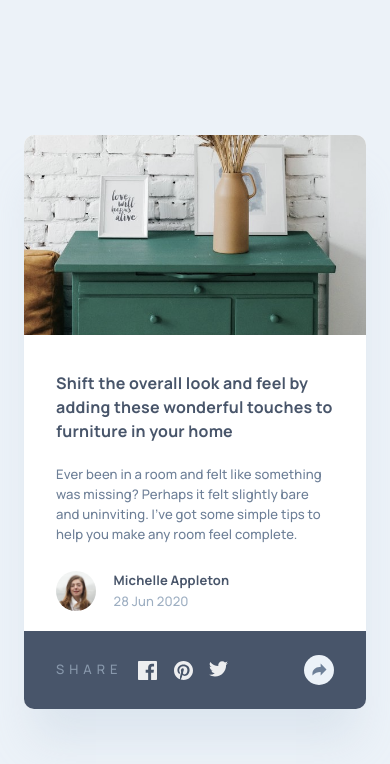
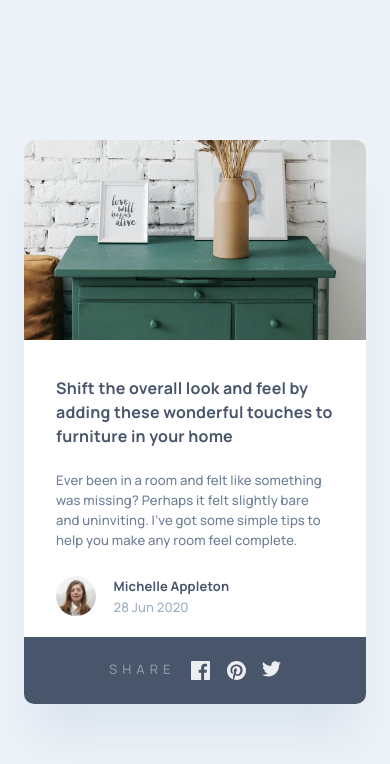
Before and after one commit to correlucas/article-preview-component, a plain HTML site: page index.html in a window 390 px wide. Drawn offline with Linux system fonts and the light colour scheme.

Commit message:
Social media bar on mobile fixed

```diff
--- a/index.html
+++ b/index.html
@@ -92,7 +92,7 @@
             <div class="twitter"></div>
           </a>
         </div>
-        <img src="./images/icon-share.svg" alt="">
+        <!-- <img src="./images/icon-share.svg" alt=""> -->
       </div>
   </main>
 </body>
--- a/style.css
+++ b/style.css
@@ -361,7 +361,7 @@ h1:hover {
   .modal--mobile {
     display: flex;
     padding: 24px 32px;
-    justify-content: space-between;
+    /* justify-content: space-between; */
     align-content: center;
     border-radius: 0 0 10px 10px;
   }
```
